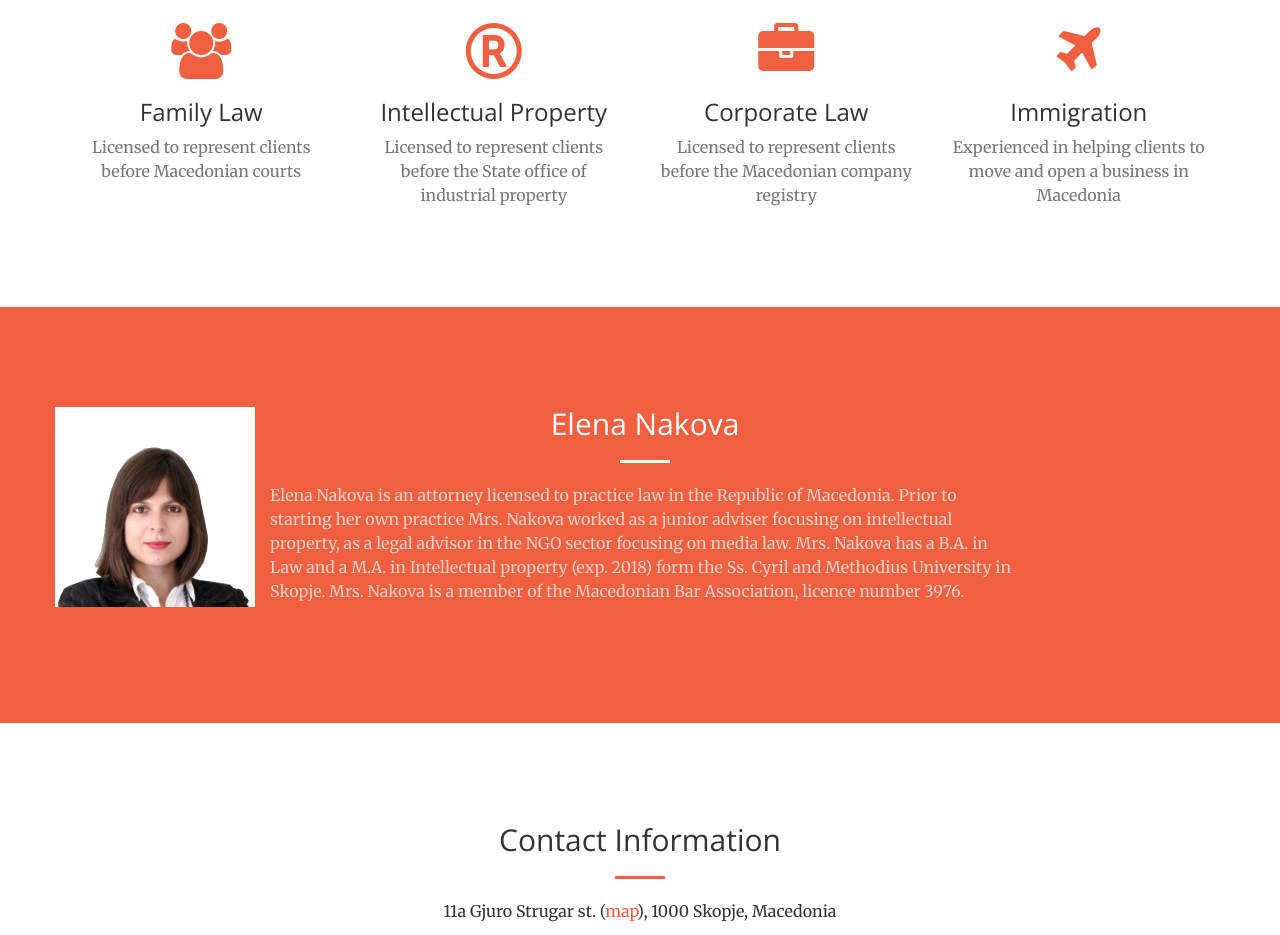
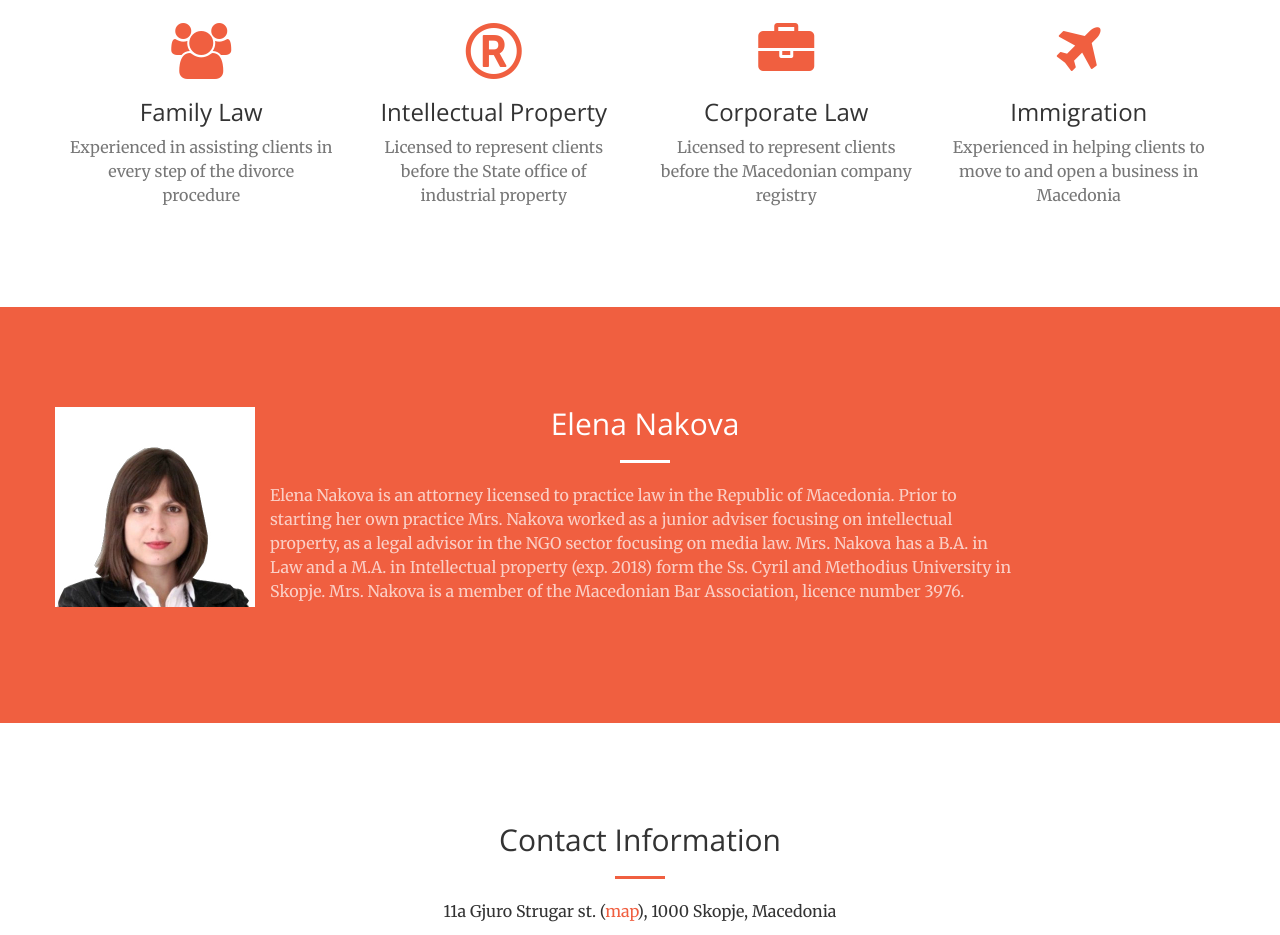
Before and after one commit to novica/aen, a website: page index.html in a window 1280 px wide. Shown: the part 973-1908 px from the top of the page. Drawn offline with nearby package versions, Linux system fonts and the light colour scheme.

Commit message:
add subtitle

```diff
--- a/index.html
+++ b/index.html
@@ -95,7 +95,7 @@
                     <div class="service-box">
                         <i class="fa fa-4x  fa-users text-primary sr-icons"></i>
                         <h3>Family Law</h3>
-                        <p class="text-muted">Licensed to represent clients before Macedonian courts</p>
+                        <p class="text-muted">Experienced in assisting clients in every step of the divorce procedure</p>
                     </div>
                 </div>
                 <div class="col-lg-3 col-md-6 text-center">
@@ -117,7 +117,7 @@ of industrial property</p>
                     <div class="service-box">
                         <i class="fa fa-4x fa-plane text-primary sr-icons"></i>
                         <h3>Immigration</h3>
-                        <p class="text-muted">Experienced in helping clients to move and open a business in Macedonia</p>
+                        <p class="text-muted">Experienced in helping clients to move to and open a business in Macedonia</p>
                     </div>
                 </div>
             </div>
```
